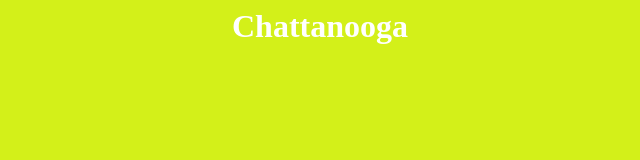
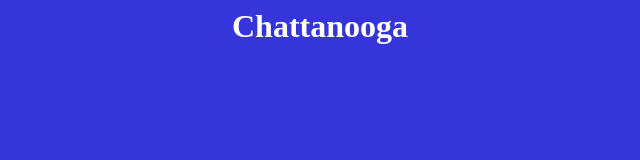
Before and after one commit to summerolmstead/Rate-My-City-App, a plain HTML site: page Chattanooga.html in a window 1280 px wide. Shown: the whole page, without its empty margins (320-960 px from the left). Drawn offline with Linux system fonts and the light colour scheme; a web font is replaced by a local one.

```diff
--- a/Chattanooga.html
+++ b/Chattanooga.html
@@ -5,7 +5,7 @@
 <style>
     body
     {
-        background-color:rgb(211, 240, 25);
+        background-color:rgb(53, 53, 218);
     }
     h1
     {
```
